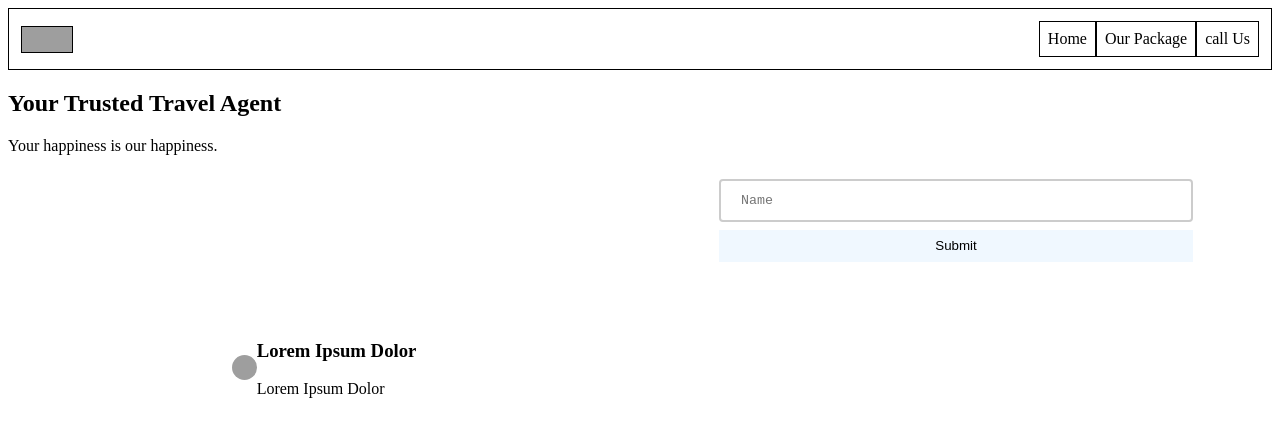
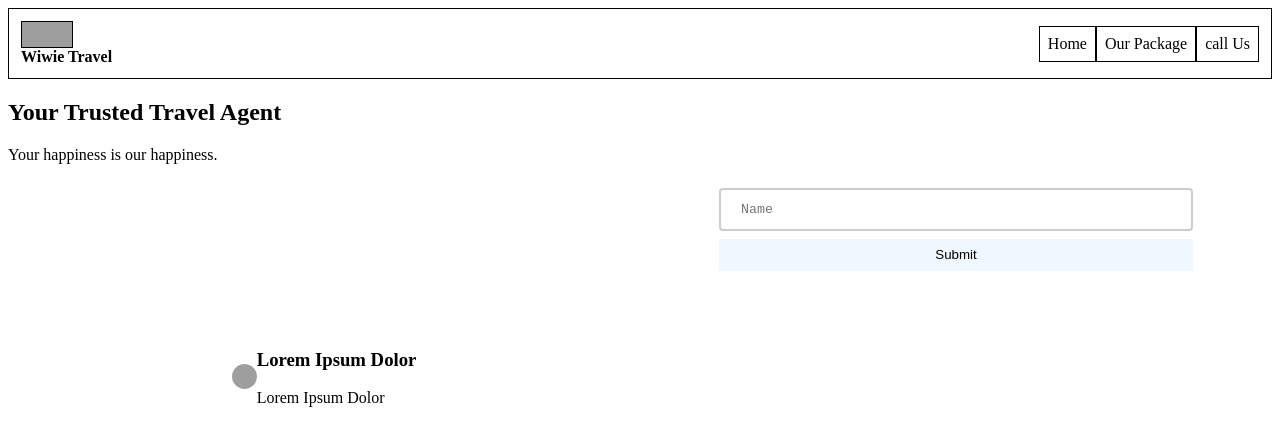
Before and after one commit to revou-fundamental-course/22-jul-24-DwiKusbandini, a plain HTML site: page index.html in a window 1280 px wide. Drawn offline with Linux system fonts and the light colour scheme; grey boxes are pictures that could not be loaded.

Commit message:
edit deh

```diff
--- a/index.html
+++ b/index.html
@@ -4,6 +4,7 @@
     <meta charset="UTF-8">
     <meta name="viewport" content="width=device-width, initial-scale=1.0">
     <title>Document</title>
+    <!-- CSS -->
     <link rel="stylesheet" href="css\style.css">
 
 </head>
@@ -11,6 +12,7 @@
     <nav>
         <header>
             <div class="logo-icon"></div>
+            <b>Wiwie Travel</b>
         </header>
 
         <section class="nav-container">
```
